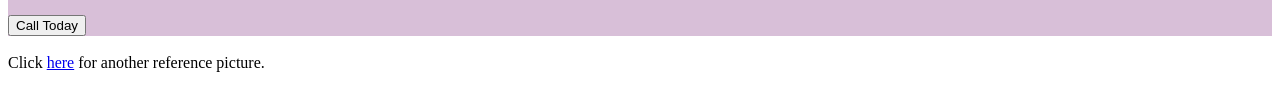
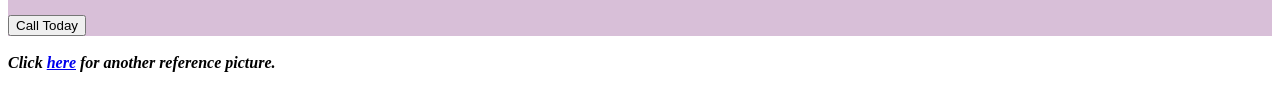
Before and after one commit to HJoRo/week2, a plain HTML site: page index.html in a window 1280 px wide. Shown: the part 665-776 px from the top of the page. Drawn offline with Linux system fonts and the light colour scheme.

Commit message:
changed footer

```diff
--- a/index.html
+++ b/index.html
@@ -38,8 +38,8 @@
 
     </div>
   <br>
-  <footer>
-    Click <a href="https://i.imgur.com/eMzjFpm.jpg">here</a> for another reference picture.
+  <footer class="footer">
+    <b>Click <a href="https://i.imgur.com/eMzjFpm.jpg">here</a> for another reference picture.</b>
   </footer>
   </body>
 </html>
--- a/main.css
+++ b/main.css
@@ -16,3 +16,10 @@
 .morecontent {
     background: thistle;
 }
+
+.footer {
+    text
+    background: firebrick;
+    font-style: italic;
+    text-emphasis-color: white;
+}
```
